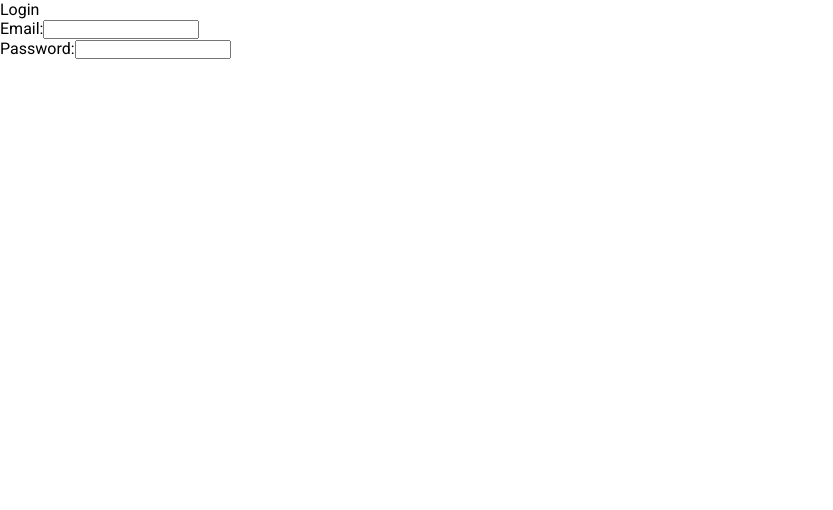
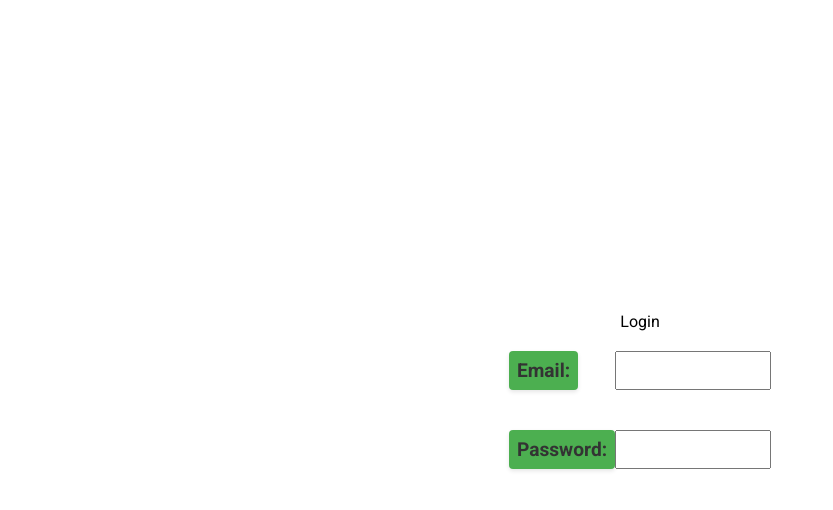
Before and after one commit to Pelani2/practice-ts2, a React (Create React App) app: page /login in a window 1280 px wide. Shown: the top 510 px of the page, without its empty margins (0-833 px from the left). Built offline with nearby package versions, Linux system fonts and the light colour scheme; the HTML template or start-up script is replaced by a standard one.

Commit message:
styled label

```diff
--- a/src/components/Label/index.tsx
+++ b/src/components/Label/index.tsx
@@ -1,4 +1,5 @@
 import React from "react";
+import "./label-styles.scss";
 
 const variantClassMap: Record<string, string> = {
     "form-label": "form-label",
--- a/src/components/Label/label-styles.scss
+++ b/src/components/Label/label-styles.scss
@@ -0,0 +1,19 @@
+@import "../../styles/colors.scss";
+
+.label {
+    &.form-label {
+        font-size: 1.2rem;
+        font-weight: bold;
+        color: $secondary-color;
+        background-color: $primary-color;
+        padding: 0.5rem;
+        border-radius: 0.25rem;
+        box-shadow: 0px 2px 4px rgba(0, 0, 0, 0.1);
+
+        &:hover {
+            transform: scale(1.05);
+            transition: all 0.3s ease-in-out;
+            background-color: $accent-color;
+        }
+    }
+}
--- a/src/components/Login/index.tsx
+++ b/src/components/Login/index.tsx
@@ -4,6 +4,7 @@ import * as yup from "yup";
 import { yupResolver } from '@hookform/resolvers/yup';
 import Typography from "../Typography";
 import Label from "../Label";
+import "./login-styles.scss";
 
 const schema = yup.object().shape({
     email: yup.string().required("Email is required").email("Invalid email"),
@@ -30,7 +31,7 @@ const Login: React.FC = () => {
             >
                 <div className="form-group">
                     <Label
-                        variant=""
+                        variant="form-label"
                         htmlFor="email"
                     >
                         Email:
@@ -40,14 +41,14 @@ const Login: React.FC = () => {
                         control={control}
                         render={({ field }) => <input {...field} />}
                     />
-                    <Typography variant="">
+                </div>
+                <Typography variant="">
                         {errors.email?.message}
-                    </Typography>
-                </div>
+                </Typography>
 
                 <div className="form-group">
                     <Label
-                        variant=""
+                        variant="form-label"
                         htmlFor="password"
                     >
                         Password:
--- a/src/components/Login/login-styles.scss
+++ b/src/components/Login/login-styles.scss
@@ -0,0 +1,13 @@
+.login {
+    display: flex;
+    justify-content: center;
+    align-items: center;
+    flex-direction: column;
+    height: 100vh;
+
+    .form-group {
+        display: flex;
+        justify-content: space-between;
+        padding: 20px;
+    }
+}
```
